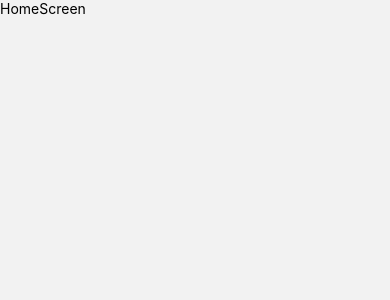
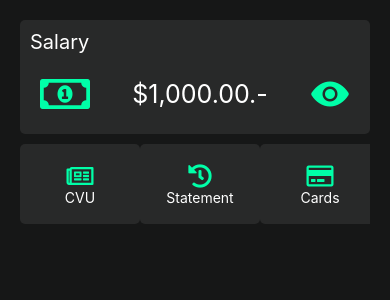
Before and after one commit to ManukBASS/Bank-Z, a React Native app: screen /HomeScreen in a window 390 px wide. Shown: the top 300 px of the page. Built offline with nearby package versions, Linux system fonts and the light colour scheme.

Commit message:
feat: adding minicards

```diff
--- a/app.json
+++ b/app.json
@@ -11,9 +11,7 @@
       "resizeMode": "contain",
       "backgroundColor": "#ffffff"
     },
-    "assetBundlePatterns": [
-      "**/*"
-    ],
+    "assetBundlePatterns": ["**/*"],
     "ios": {
       "supportsTablet": true
     },
--- a/package.json
+++ b/package.json
@@ -19,7 +19,10 @@
     "react-native": "0.72.6",
     "react-native-gesture-handler": "~2.12.0",
     "react-native-safe-area-context": "4.6.3",
-    "react-native-screens": "~3.22.0"
+    "react-native-screens": "~3.22.0",
+    "react-native-web": "~0.19.6",
+    "react-dom": "18.2.0",
+    "@expo/webpack-config": "^19.0.0"
   },
   "devDependencies": {
     "@babel/core": "^7.20.0"
--- /dev/null
+++ b/src/components/common/MiniCards/MiniCard.jsx
@@ -0,0 +1,17 @@
+import React from "react";
+// React Native
+import { View, Text, TouchableOpacity } from "react-native";
+import { Icon } from "@rneui/themed";
+// Styles
+import { MiniCardStyles } from "./style";
+
+export default function MiniCard({ icon, cardText }) {
+  return (
+    <View>
+      <TouchableOpacity style={MiniCardStyles.miniCard}>
+        {icon}
+        <Text style={MiniCardStyles.cardText}>{cardText}</Text>
+      </TouchableOpacity>
+    </View>
+  );
+}
--- /dev/null
+++ b/src/components/common/MiniCards/style.js
@@ -0,0 +1,16 @@
+import { StyleSheet } from "react-native";
+
+export const MiniCardStyles = StyleSheet.create({
+    miniCard: {
+        backgroundColor: "#282929",
+        borderRadius: 5,
+        width: 120,
+        height: 80,
+        color: "white",
+        justifyContent: "center",
+        alignItems: "center"
+    },
+    cardText: {
+        color: "white"
+    }
+})
--- a/src/components/screens/HomeScreen/HomeScreen.jsx
+++ b/src/components/screens/HomeScreen/HomeScreen.jsx
@@ -1,10 +1,75 @@
-import { View, Text } from "react-native";
-import React from "react";
+import React, { useState } from "react";
+// React Native
+import { View, Text, SafeAreaView, ScrollView } from "react-native";
+import { useSafeAreaInsets } from "react-native-safe-area-context";
+// Components
+import MiniCard from "../../common/MiniCards/MiniCard";
+// Styles
+import { HomeScreenStyles } from "./styles";
+// Icons
+import { FontAwesome5 } from "@expo/vector-icons";
+import { Ionicons } from "@expo/vector-icons";
+
+// ? Min 37:10 del 2do Video !!
 
 export function HomeScreen() {
+  const { top } = useSafeAreaInsets();
+  const [showMoney, setShowMoney] = useState(true);
+  let num = 1000;
   return (
-    <View>
-      <Text>HomeScreen</Text>
-    </View>
+    <SafeAreaView style={{ ...HomeScreenStyles.containerHome, top: top }}>
+      <ScrollView
+        style={HomeScreenStyles.scrollViewContainer}
+        showsVerticalScrollIndicator={false}
+      >
+        <View style={HomeScreenStyles.containerAmount}>
+          <Text style={HomeScreenStyles.amountTitle}>Salary</Text>
+          <View style={HomeScreenStyles.cardMoney}>
+            <FontAwesome5 name="money-bill-alt" size={40} color="#00ffa8" />
+            {showMoney ? (
+              <Text style={HomeScreenStyles.amountNumber}>
+                {num.toLocaleString("en-US", {
+                  style: "currency",
+                  currency: "USD",
+                })}
+                .-
+              </Text>
+            ) : (
+              <Text style={HomeScreenStyles.amountNumber}>$ ****** .-</Text>
+            )}
+
+            {showMoney ? (
+              <Ionicons
+                name="eye"
+                size={40}
+                color="#00ffa8"
+                onPress={() => setShowMoney(false)}
+              />
+            ) : (
+              <Ionicons
+                name="eye-off"
+                size={40}
+                color="#00ffa8"
+                onPress={() => setShowMoney(true)}
+              />
+            )}
+          </View>
+        </View>
+        <View style={HomeScreenStyles.containerMiniCard}>
+          <MiniCard
+            icon={<FontAwesome5 name="newspaper" size={24} color="#00ffa8" />}
+            cardText={"CVU"}
+          />
+          <MiniCard
+            icon={<FontAwesome5 name="history" size={24} color="#00ffa8" />}
+            cardText={"Statement"}
+          />
+          <MiniCard
+            icon={<FontAwesome5 name="credit-card" size={24} color="#00ffa8" />}
+            cardText={"Cards"}
+          />
+        </View>
+      </ScrollView>
+    </SafeAreaView>
   );
 }
--- /dev/null
+++ b/src/components/screens/HomeScreen/styles.js
@@ -0,0 +1,39 @@
+import { StyleSheet } from "react-native";
+
+export const HomeScreenStyles = StyleSheet.create({
+    containerHome: {
+        backgroundColor: "#161717",
+        flex: 1,
+    },
+    scrollViewContainer: {
+        marginHorizontal: 20,
+        paddingVertical: 20
+    },
+    containerAmount: {
+        backgroundColor: "#282929",
+        borderRadius: 5,
+        color: "white"
+    },
+    amountTitle: {
+        fontSize: 20,
+        paddingLeft: 10,
+        paddingTop: 10,
+        color: "white"
+    },
+    cardMoney: {
+        flexDirection: "row",
+        height: 80,
+        alignItems: "center",
+        justifyContent: "space-between",
+        paddingHorizontal: 20
+    },
+    amountNumber: {
+        color: "white",
+        fontSize: 25
+    },
+    containerMiniCard: {
+        flexDirection: "row",
+        justifyContent: "space-between",
+        paddingVertical: 10
+    }
+})
```
Also changed, not shown: 1 other file (tests, documents, lock files or other folders).
